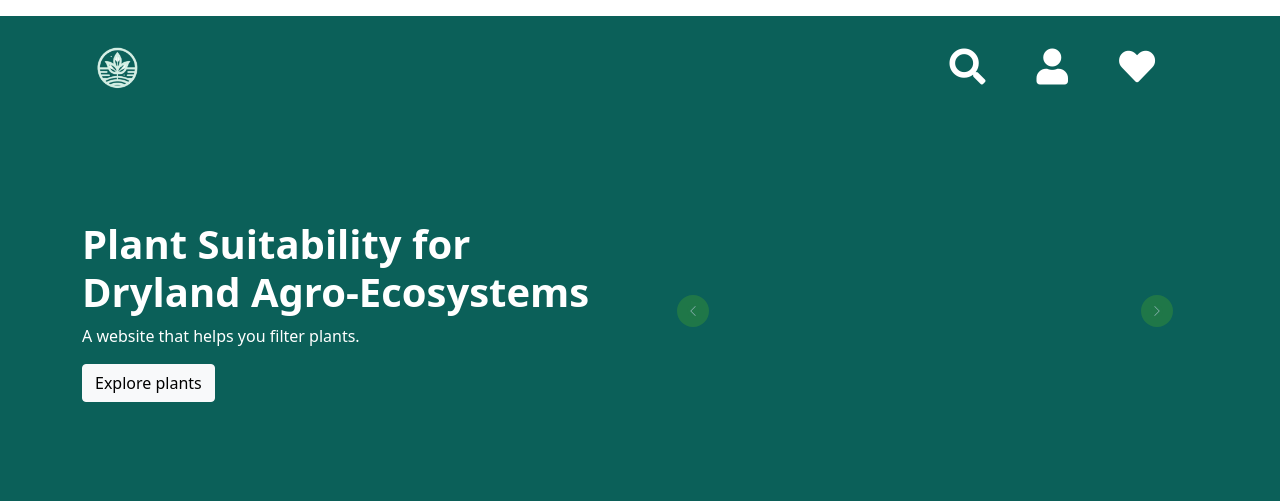
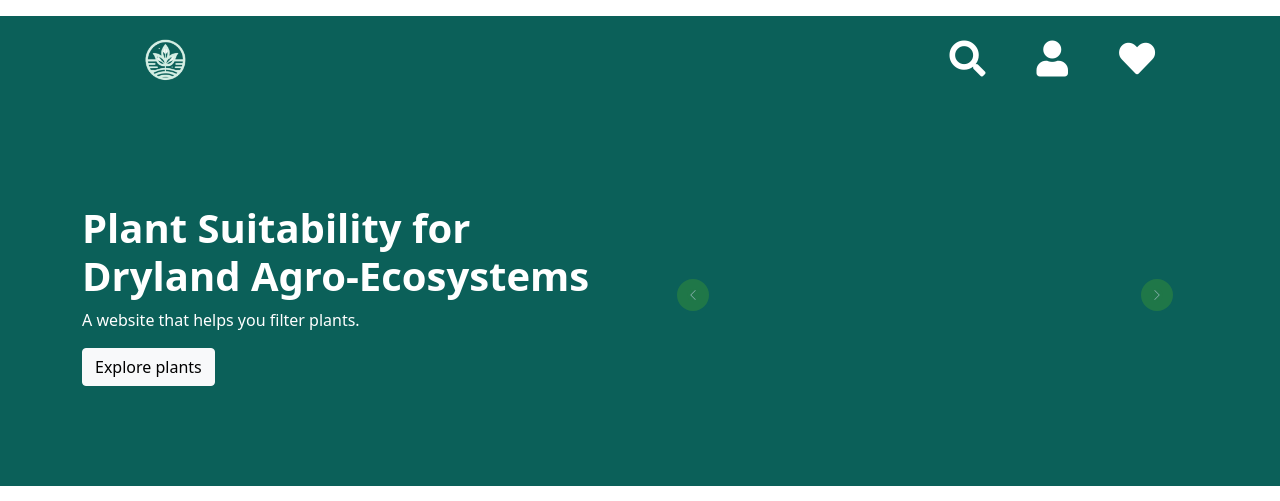
Before and after one commit to zhao1411935907/CS_693, a Flask app: template app/templates/home.html in a window 1280 px wide. Shown: the top 501 px of the page. Run offline with Flask 3, Linux system fonts and the light colour scheme; the template is opened without the code that fills it, so the values that code supplies are empty.

Commit message:
Update home.html

```diff
--- a/app/templates/home.html
+++ b/app/templates/home.html
@@ -11,7 +11,6 @@
     <link href="https://cdn.jsdelivr.net/npm/bootstrap@5.1.3/dist/css/bootstrap.min.css" rel="stylesheet">
     <link href="style.css" rel="stylesheet">
     <link href="https://cdn.jsdelivr.net/npm/bootstrap@5.1.3/dist/css/bootstrap.min.css" rel="stylesheet">
-    <script src="https://cdn.jsdelivr.net/npm/bootstrap@5.1.3/dist/js/bootstrap.bundle.min.js"></script>
 
 </head>
 
@@ -29,46 +28,36 @@
             {% endwith %}
           </div>
     <!-- Navbar -->
-    <nav class="navbar navbar-expand-lg" style="background-color: #0b6059;">
+    <nav class="navbar navbar-expand-lg navbar-dark sticky-top p-0" style="background-color: #0b6059;">
         <div class="container">
-            <a class="navbar-brand" href="{{ url_for('main.homepage') }}">
+            <a class="navbar-brand d-flex align-items-center px-4 px-lg-5" href="{{ url_for('main.homepage') }}">
                 <img src="{{ url_for('static', filename='img/logo2.png') }}" alt="Logo" style="height: 70px; margin-right: 10px;">
             </a>
-            <button class="navbar-toggler" type="button" data-bs-toggle="collapse" data-bs-target="#navbarNav" aria-controls="navbarNav" aria-expanded="false" aria-label="Toggle navigation">
+            <button class="navbar-toggler me-4" type="button" data-bs-toggle="collapse" data-bs-target="#navbarNav">
                 <span class="navbar-toggler-icon"></span>
             </button>
             <div class="collapse navbar-collapse" id="navbarNav">
-                <ul class="navbar-nav ms-auto">
-                    <li class="nav-item">
+                <div class="navbar-nav ms-auto p-4 p-lg-0 d-flex align-items-center">
                     <a class="nav-link" href="#" style="color: #ffffff;">
                         <i class="fas fa-search fa-2x"></i>
                     </a>
-                    </li>
                     {% if session.get('admin_logged_in') %}
-                    <li class="nav-item">
                     <a class="nav-link" href="{{ url_for('admin.admin_dashboard') }}" style="color: #ffffff;">
                         <i class="fas fa-user fa-2x"></i>
                     </a>
-                    </li>
                     {% elif session.get('user_logged_in') %}
-                    <li class="nav-item">
                     <a class="nav-link" href="{{ url_for('user.user_dashboard') }}" style="color: #ffffff;">
                         <i class="fas fa-user fa-2x"></i>
                     </a>
-                    </li>
                     {% else %}
-                    <li class="nav-item">
                     <a class="nav-link" href="{{ url_for('user.login') }}" style="color: #ffffff;">
                         <i class="fas fa-user fa-2x"></i>
                     </a>
-                    </li>
                     {% endif %}
-                    <li class="nav-item">
                     <a class="nav-link" href="{{ url_for('user.favorite_plants_view') }}" style="color: #ffffff;">
                         <i class="fas fa-heart fa-2x"></i>
                     </a>
-                    </li>
-                </ul>
+                </div>
             </div>
         </div>
     </nav>
@@ -241,7 +230,7 @@
     <footer class="text-center py-3">
         <p>&copy; 2024 Plantfliter. All rights reserved.</p>
     </footer>
-
+    <script src="https://code.jquery.com/jquery-3.6.0.min.js"></script>
     <script src="https://cdn.jsdelivr.net/npm/bootstrap@5.1.3/dist/js/bootstrap.bundle.min.js"></script>
 </body>
 
```
Lines whose indentation alone changed are shown as unchanged.
